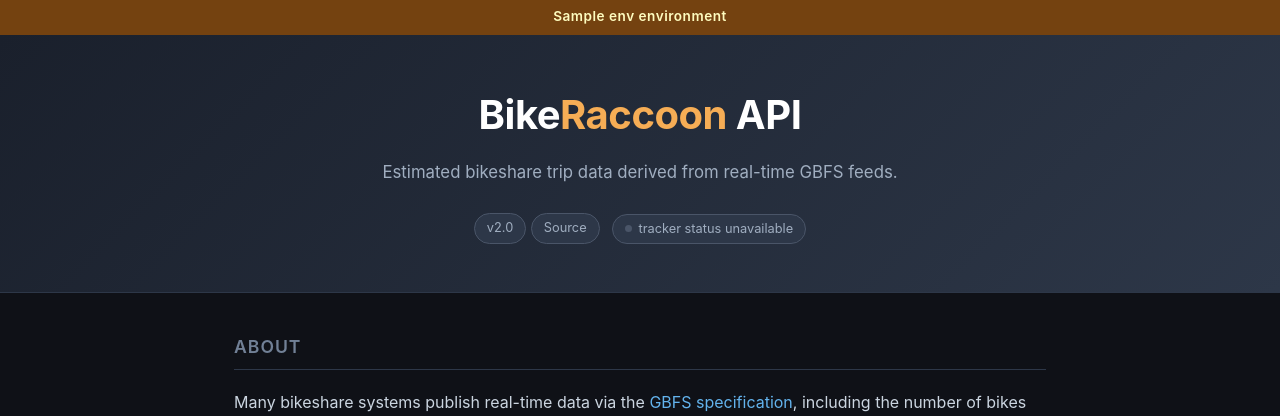
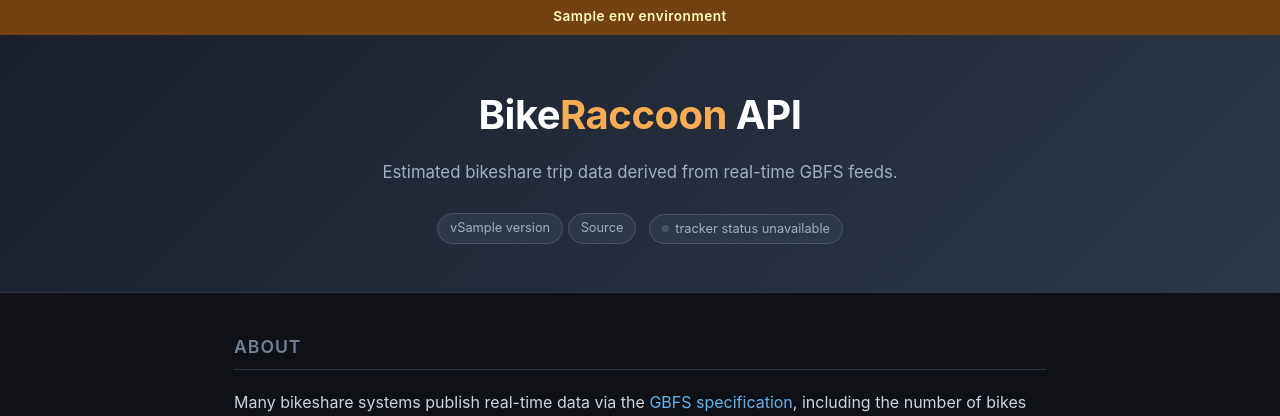
Before and after one commit to mjarrett/bikeraccoon, a Python web app: template bikeraccoon/templates/frontpage.html in a window 1280 px wide. Shown: the top 416 px of the page. Run offline with Jinja, Linux system fonts and the light colour scheme; the template is opened without the code that fills it: most values are stand-ins (such as "Sample title", 1, 10 or a date in 2020).

Commit message:
render API version dynamically from package metadata

```diff
--- a/bikeraccoon/api/api.py
+++ b/bikeraccoon/api/api.py
@@ -107,7 +107,7 @@ def favicon():
 
 @app.route('/')
 def default():
-    return render_template("frontpage.html", env=BR_ENV)
+    return render_template("frontpage.html", env=BR_ENV, version=version)
 
 
 @app.route('/tests')
--- a/bikeraccoon/templates/frontpage.html
+++ b/bikeraccoon/templates/frontpage.html
@@ -240,7 +240,7 @@
 <header>
   <h1>Bike<span>Raccoon</span> API</h1>
   <p>Estimated bikeshare trip data derived from real-time GBFS feeds.</p>
-  <span class="badge">v2.0</span>
+  <span class="badge">v{{ version }}</span>
   <a href="https://github.com/mjarrett/bikeraccoon" target="_blank" class="badge">Source</a>
   <span class="tracker-status" id="tracker-status">
     <span class="status-dot" id="status-dot"></span>
```
